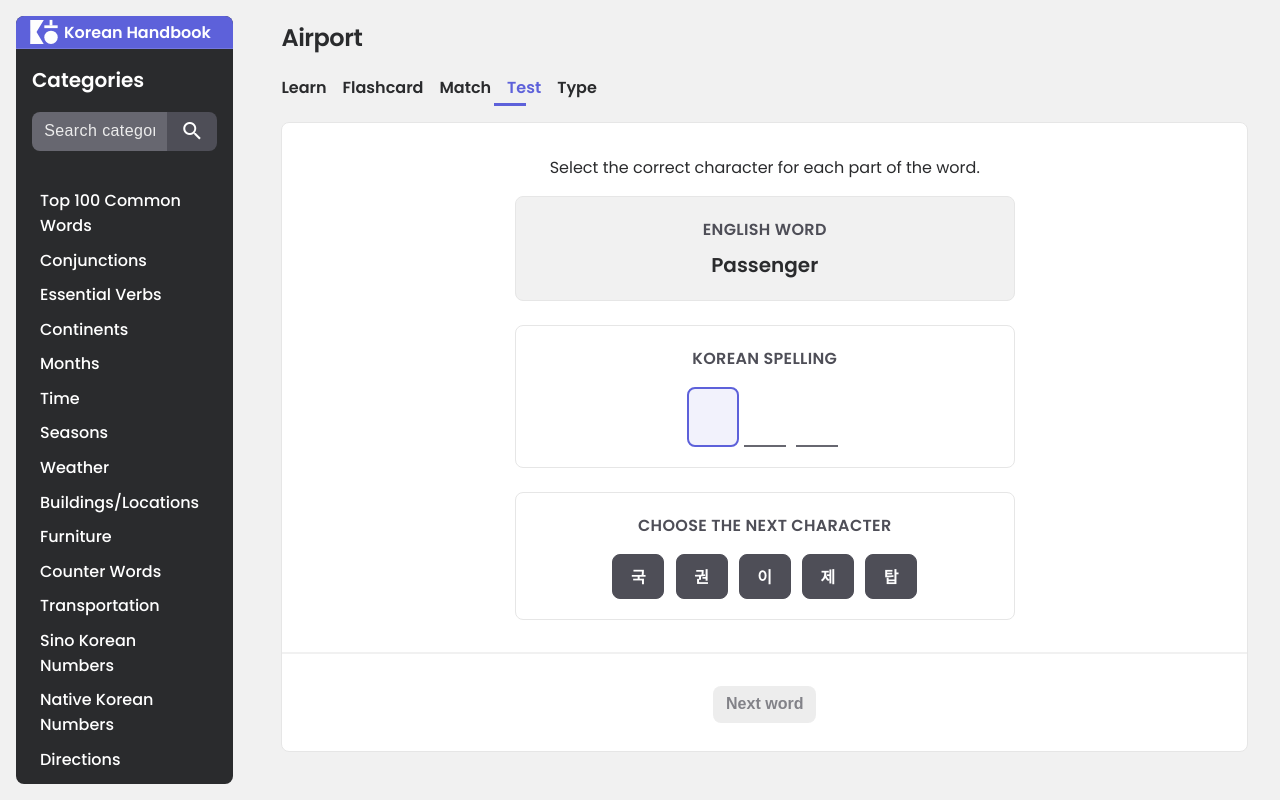
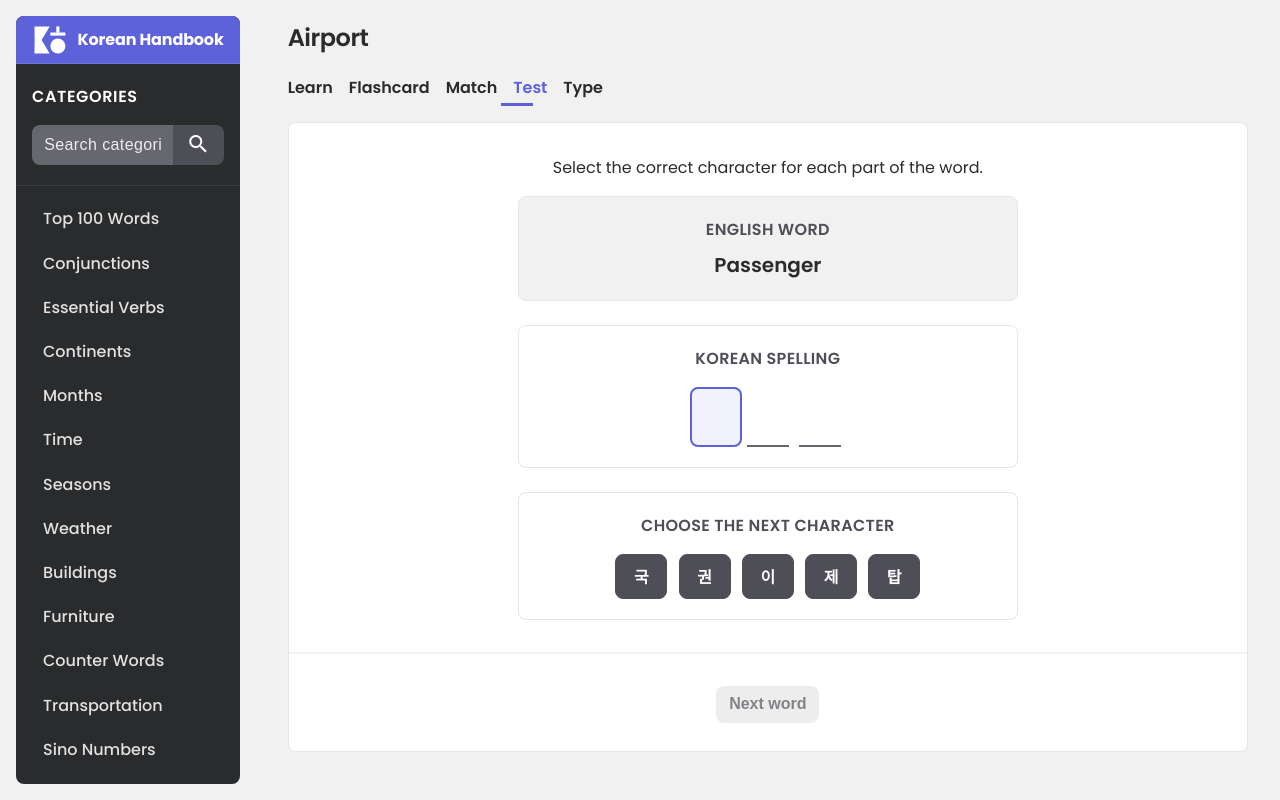
Before and after one commit to DanielHearn/korean-handbook, a Vue app: page /#/content/airport/test in a window 1280 px wide. Built offline with nearby package versions, Linux system fonts and the light colour scheme.

Commit message:
Styling updates

```diff
--- a/src/components/App/App.scss
+++ b/src/components/App/App.scss
@@ -566,6 +566,9 @@ button {
     }
   }
   .table {
-    margin-top: $spacing;
+    margin-top: $spacing / 2;
+  }
+  .random-content {
+    gap: 0;
   }
 }
--- a/src/components/SidePanel/SidePanel.scss
+++ b/src/components/SidePanel/SidePanel.scss
@@ -10,7 +10,14 @@
   margin: $spacing;
   border-radius: $border-radius;
   .side-panel-header {
-    padding: $spacing;
+    padding: $spacing * 1.25 $spacing;
+    border-bottom: 1px solid rgba(255, 255, 255, 0.08);
+    .sub-heading {
+      margin-bottom: $spacing;
+      font-size: $s-size;
+      letter-spacing: 0.04em;
+      text-transform: uppercase;
+    }
   }
   .side-panel-content {
     display: flex;
@@ -21,8 +28,34 @@
     }
   }
   .search-list {
-    padding: 1em;
+    padding: $spacing * 0.75;
     box-sizing: border-box;
+    .text-list {
+      padding: 0;
+      .list-item {
+        min-height: 2.5rem;
+        padding: 0;
+        margin-bottom: 0.1rem;
+        border-left: 3px solid transparent;
+        border-radius: 0 $border-radius $border-radius 0;
+        a {
+          display: flex;
+          align-items: center;
+          padding: 0.55rem 0.75rem;
+          color: rgba(255, 255, 255, 0.86);
+        }
+        &.active {
+          border-left-color: $accent;
+          background: rgba(93, 97, 218, 0.22);
+          a {
+            color: $white;
+          }
+        }
+        &:hover:not(.active) {
+          background: rgba(255, 255, 255, 0.08);
+        }
+      }
+    }
   }
   .side-panel-nav {
     display: flex;
@@ -43,10 +76,15 @@
       flex-direction: column;
       box-sizing: border-box;
       flex-direction: row;
-      padding: 0 0.5em;
+      padding: 1rem;
       box-sizing: border-box;
       flex: 1 auto;
       justify-content: space-between;
+      .side-panel-brand {
+        display: flex;
+        align-items: center;
+        gap: 0.6rem;
+      }
       a {
         color: $white;
         text-decoration: none;
@@ -60,12 +98,24 @@
           color: $white;
         }
       }
+      .side-panel-title {
+        font-size: $s-size;
+        font-weight: $bold-weight;
+        letter-spacing: -0.01em;
+        white-space: nowrap;
+      }
     }
     .nav-logo {
-      width: 2.5em;
-      height: 2em;
+      width: 2.25rem;
+      height: 2.25rem;
+      display: flex;
+      align-items: center;
+      justify-content: center;
       a {
         margin: 0;
+        display: flex;
+        width: 100%;
+        height: 100%;
       }
     }
   }
--- a/src/components/SidePanel/SidePanel.vue
+++ b/src/components/SidePanel/SidePanel.vue
@@ -2,7 +2,7 @@
   <div class="side-panel" :class="{ active: open }">
     <div class="side-panel-nav">
       <div class="nav-content">
-        <div style="display: flex; align-items: center">
+        <div class="side-panel-brand">
           <div class="nav-logo">
             <router-link to="/" class="button--logo">
               <svg
--- a/src/components/TypingGame/TypingGame.scss
+++ b/src/components/TypingGame/TypingGame.scss
@@ -40,6 +40,7 @@
     font-size: $m-size;
     font-weight: bold;
     padding: $spacing * 1.25 $spacing * 1.5;
+    margin-top: 1rem;
     border: 1px solid $off-whiter;
     border-radius: $border-radius;
     background: $white;
--- a/src/components/TypingGame/TypingGame.vue
+++ b/src/components/TypingGame/TypingGame.vue
@@ -6,9 +6,7 @@
         class="TypingGame"
         :class="{ 'TypingGame--completed': completed, 'TypingGame--closeToFinish': time <= 15 }"
       >
-        <p class="tool-instructions text">
-          Type the Korean words below. Check how to enable a Korean keyboard on your device.
-        </p>
+        <p class="tool-instructions text">Type the Korean words below</p>
         <div class="TypingGame-container">
           <div class="TypingGame-stats">
             <div class="TypingGame-time">
--- a/src/static/categories.js
+++ b/src/static/categories.js
@@ -1,8 +1,8 @@
 export const Categories = {
   top_100: {
-    name: 'Top 100 Common Words',
+    name: 'Top 100 Words',
     id: 'top_100',
-    korean: 'Top 100 Common Words',
+    korean: 'Top 100 Words',
     columns: [
       { id: 'e', name: 'English' },
       { id: 'k', name: 'Korean' },
@@ -305,7 +305,7 @@ export const Categories = {
     ],
   },
   buildings: {
-    name: 'Buildings/Locations',
+    name: 'Buildings',
     id: 'buildings',
     korean: '건물',
     columns: [
@@ -479,7 +479,7 @@ export const Categories = {
     ],
   },
   sino_korean_numbers: {
-    name: 'Sino Korean Numbers',
+    name: 'Sino Numbers',
     id: 'sino_korean_numbers',
     korean: '숫자',
     columns: [
@@ -522,7 +522,7 @@ export const Categories = {
     ],
   },
   native_korean_numbers: {
-    name: 'Native Korean Numbers',
+    name: 'Native Numbers',
     id: 'native_korean_numbers',
     korean: '한국어 숫자',
     columns: [
```
